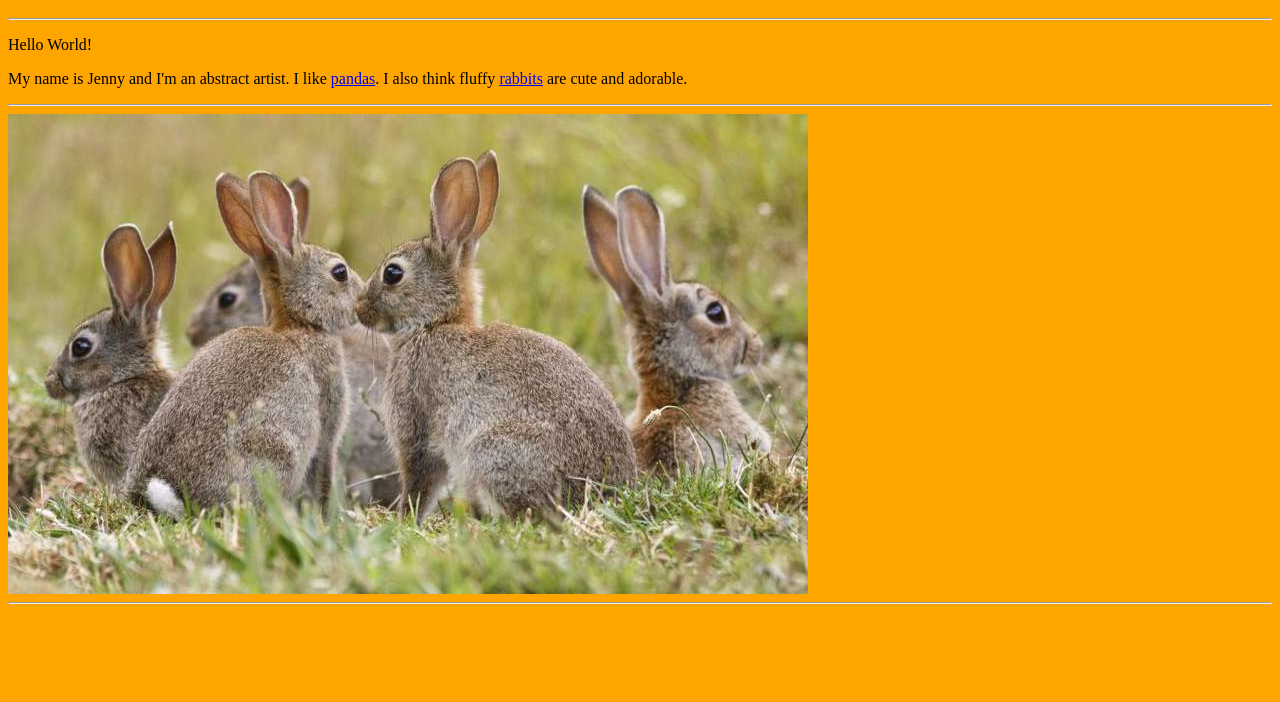
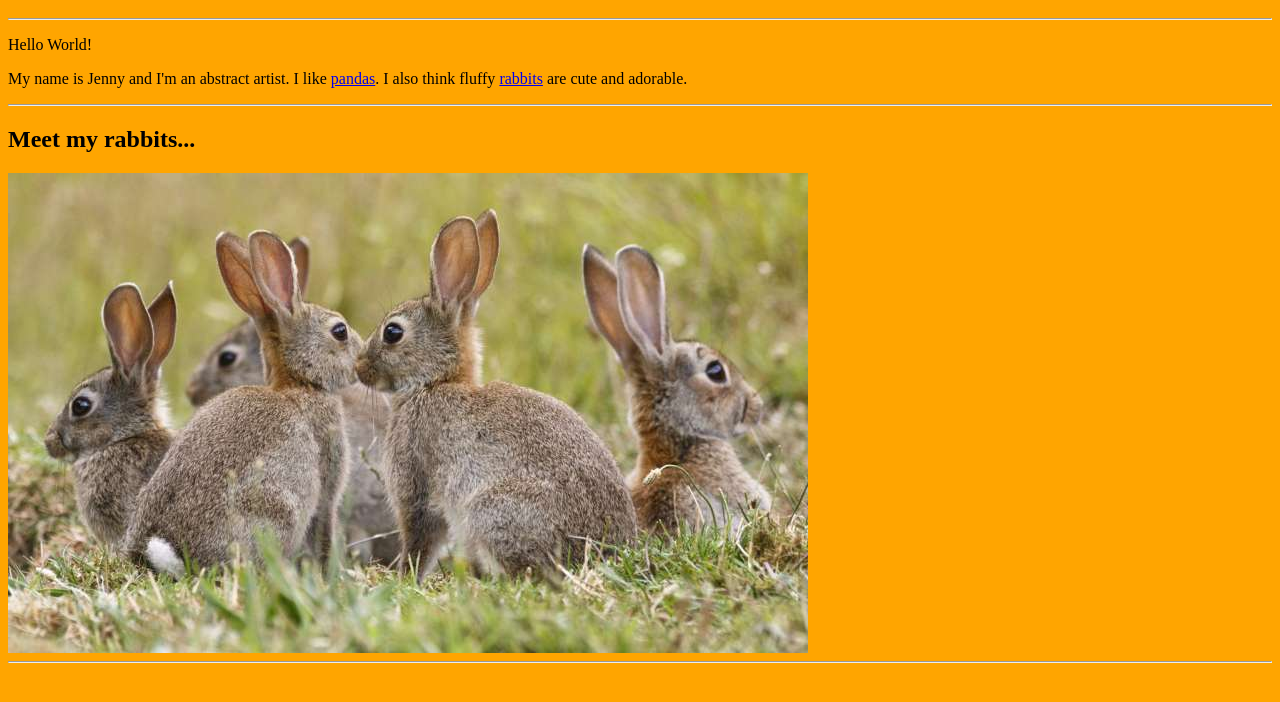
Before and after one commit to jennyorigami000/csptestSp2019, a plain HTML site: page index.html in a window 1280 px wide. Shown: the part 48-750 px from the top of the page. Drawn offline with Linux system fonts and the light colour scheme.

Commit message:
Update index.html

```diff
--- a/index.html
+++ b/index.html
@@ -8,9 +8,10 @@
       <a href="https://bit.ly/2M92WvA">pandas</a>. I also think fluffy
       <a href="https://bit.ly/2Xb1N7C">rabbits</a> are cute and adorable.
     <hr>
-      <a href="anumbersgame.jpg" width="25%">
-        <img src="anumbersgame.jpg">
-      </a>
+      <h2>Meet my rabbits...</h2>
+        <a href="anumbersgame.jpg" width="25%">
+          <img src="anumbersgame.jpg">
+        </a>
     <hr>
   </body>
 </html>
```
